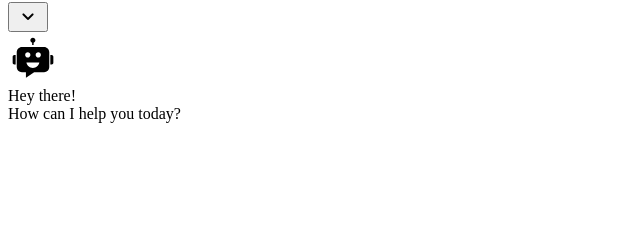
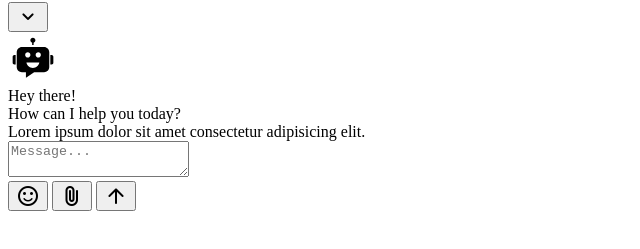
Before and after one commit to TheWhiteHackers/AI-Chatbot, a plain HTML site: page index.html in a window 1280 px wide. Shown: the part 127-376 px from the top of the page, without its empty margins (0-640 px from the left). Drawn offline with nearby package versions, Linux system fonts and the light colour scheme.

Commit message:
more progress...

```diff
--- a/index.html
+++ b/index.html
@@ -30,6 +30,20 @@
                     Hey there! <br/> How can I help you today?
                 </div>
             </div>
+            <div class="message user-message">
+                <div class="message-text">Lorem ipsum dolor sit amet consectetur adipisicing elit.</div>
+            </div>
+        </div>
+         <!--Footer-->
+        <div class="chat-footer">
+            <form action="#" class="chat-form">
+                <textarea placeholder="Message..." class="message-input"></textarea>
+                <div class="chat-controls">
+                    <button class="material-symbols-rounded">sentiment_satisfied</button>
+                    <button class="material-symbols-rounded">attach_file</button>
+                    <button class="material-symbols-rounded">arrow_upward</button>
+                </div>
+            </form>
         </div>
     </div>
 </body>
```
